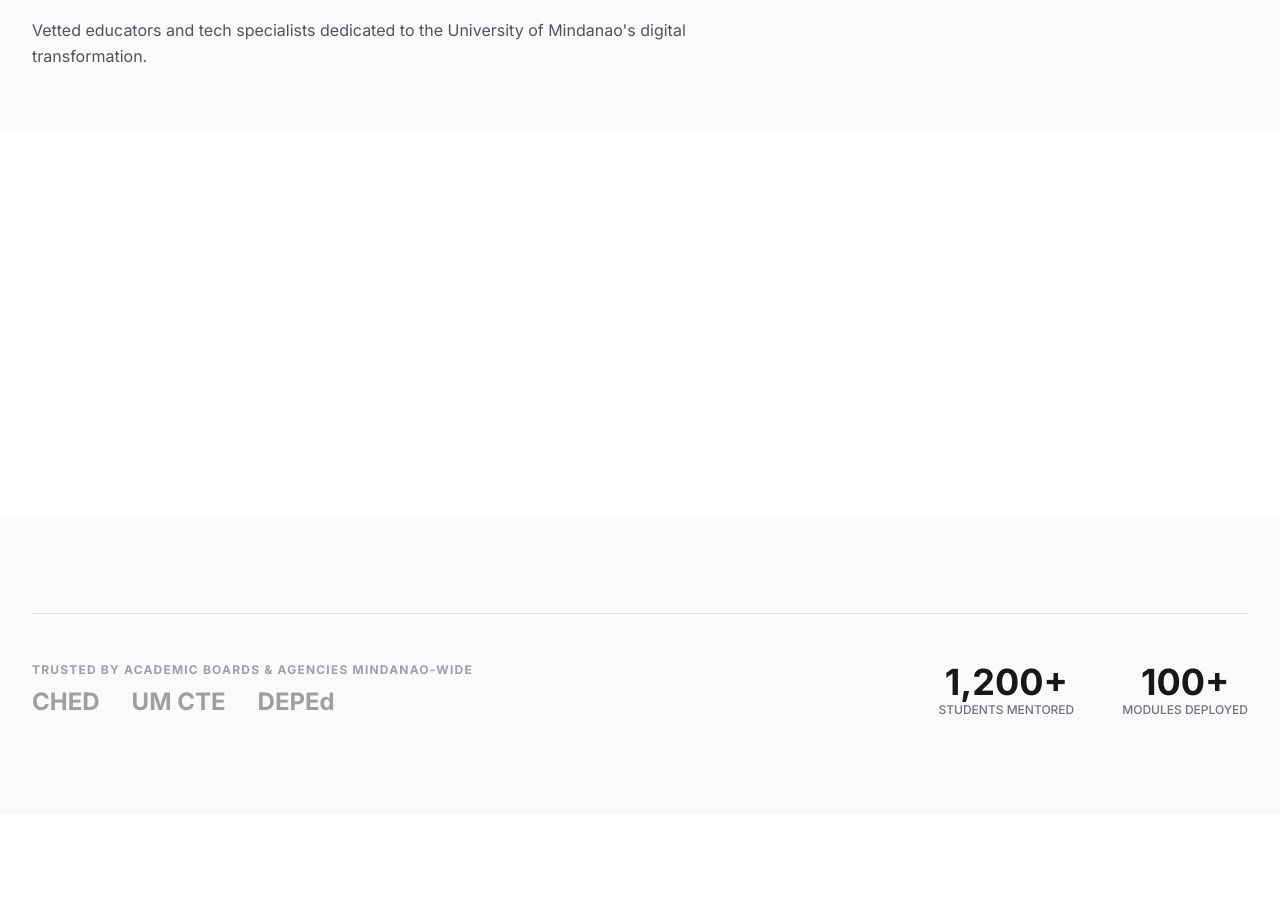
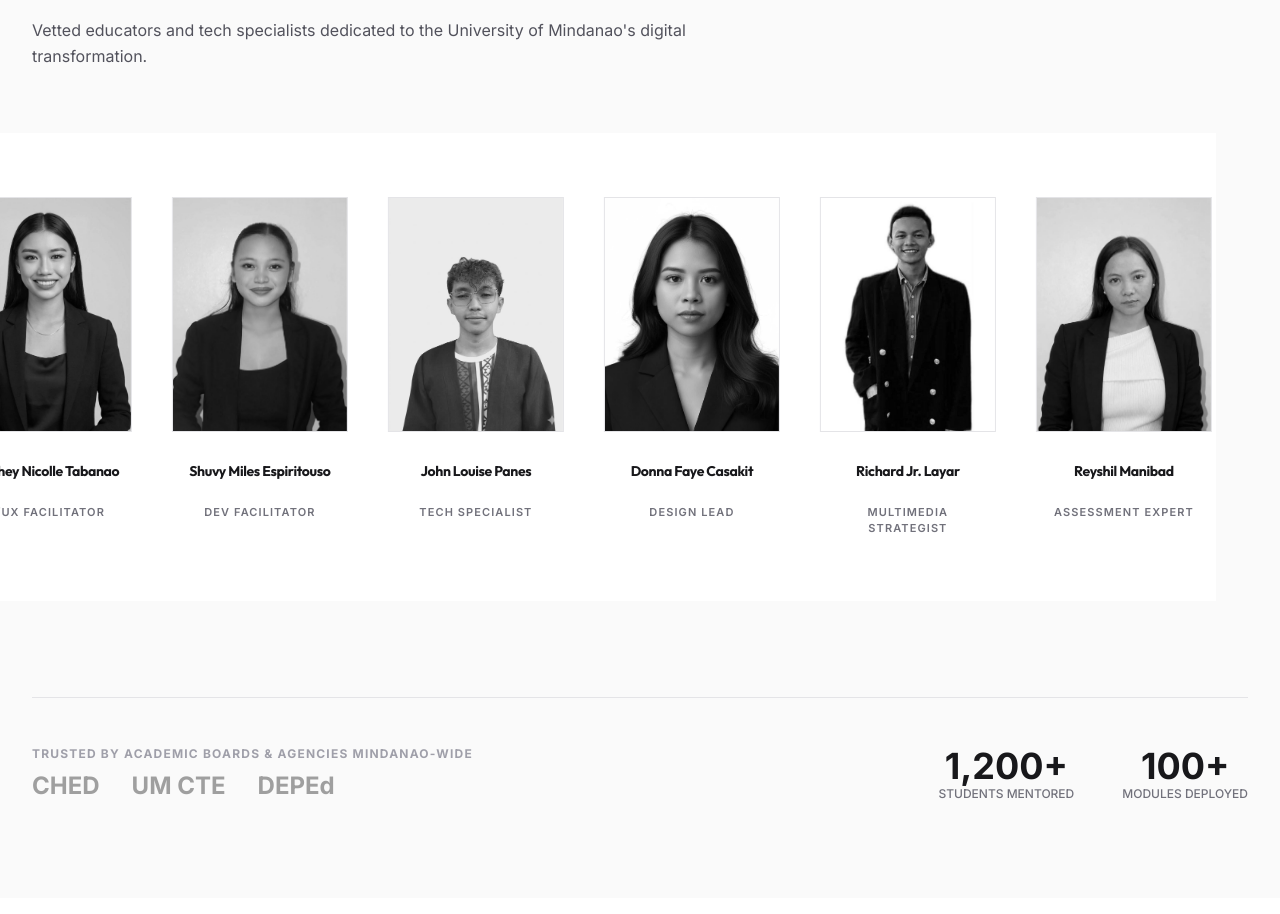
Before and after one commit to Topor24k/DigiTeachHub2, a React (Vite) app: page / in a window 1280 px wide. Shown: the part 5626-6540 px from the top of the page. Built offline with nearby package versions, Linux system fonts and the light colour scheme.

Commit message:
Implement seamless infinite marquee with no gaps or flicker - improved card spacing

```diff
--- a/src/components/LandingPage.tsx
+++ b/src/components/LandingPage.tsx
@@ -450,9 +450,11 @@ const LandingPage: React.FC = () => {
             </div>
           </div>
 
-          <div className="marquee-container py-12 -mx-4 sm:-mx-6 lg:-mx-8">
+          <div className="marquee-container py-16 -mx-4 sm:-mx-6 lg:-mx-8">
             <div className="marquee">
-              {[
+              {/* Generate team array for seamless duplication */}
+              {(() => {
+                const teamMembers = [
                   { name: "Hershey Nicolle Tabanao", role: "UI/UX Facilitator", img: "/Pictures/Hershey Nicolle N. Tabanao.jpg" },
                   { name: "Shuvy Miles Espiritouso", role: "Dev Facilitator", img: "/Pictures/Shuvy Miles C. Espiritouso.jpg" },
                   { name: "John Louise Panes", role: "Tech Specialist", img: "/Pictures/John Louise Clark A. Panes.jpg" },
@@ -460,41 +462,23 @@ const LandingPage: React.FC = () => {
                   { name: "Richard Jr. Layar", role: "Multimedia Strategist", img: "/Pictures/Richard Jr. R. Layar.jpg" },
                   { name: "Reyshil Manibad", role: "Assessment Expert", img: "/Pictures/Reyshil M. Manibad.jpg" },
                   { name: "Ruvie Ann C Alba", role: "Mentorship Coordinator", img: "/Pictures/Ruvie Ann C. Alba.jpg" }
-              ].map((member, i) => (
-                <div key={i} className="marquee-item w-40">
-                  <div className="aspect-[3/4] bg-white border border-zinc-200 overflow-hidden group hover:border-um-red transition-all">
-                    <div className="w-full h-full bg-zinc-100 relative overflow-hidden grayscale group-hover:grayscale-0 transition-all">
+                ];
+                // Duplicate array exactly once for seamless loop
+                const duplicatedTeam = [...teamMembers, ...teamMembers];
+                return duplicatedTeam.map((member, i) => (
+                  <div key={i} className="marquee-item">
+                    <div className="aspect-[3/4] bg-white border border-zinc-200 overflow-hidden group hover:border-um-red transition-all duration-300">
+                      <div className="w-full h-full bg-zinc-100 relative overflow-hidden grayscale group-hover:grayscale-0 transition-all duration-300">
                         <img src={member.img} alt={member.name} className="w-full h-full object-cover" />
                       </div>
                     </div>
-                  <div className="px-4">
-                    <h4 className="font-bold text-sm mb-1 line-clamp-2">{member.name}</h4>
-                    <p className="text-[10px] uppercase tracking-widest text-zinc-400 font-bold line-clamp-1">{member.role}</p>
+                    <div className="px-2 text-center">
+                      <h4 className="font-bold text-sm leading-tight mb-3 line-clamp-2 h-10 flex items-center justify-center">{member.name}</h4>
+                      <p className="text-[11px] uppercase tracking-widest text-zinc-500 font-semibold line-clamp-2">{member.role}</p>
                     </div>
                   </div>
-              ))}
-              {/* Duplicate for seamless loop */}
-              {[
-                { name: "Hershey Nicolle Tabanao", role: "UI/UX Facilitator", img: "/Pictures/Hershey Nicolle N. Tabanao.jpg" },
-                { name: "Shuvy Miles Espiritouso", role: "Dev Facilitator", img: "/Pictures/Shuvy Miles C. Espiritouso.jpg" },
-                { name: "John Louise Panes", role: "Tech Specialist", img: "/Pictures/John Louise Clark A. Panes.jpg" },
-                { name: "Donna Faye Casakit", role: "Design Lead", img: "/Pictures/Donna Faye A. Casakit.jpg" },
-                { name: "Richard Jr. Layar", role: "Multimedia Strategist", img: "/Pictures/Richard Jr. R. Layar.jpg" },
-                { name: "Reyshil Manibad", role: "Assessment Expert", img: "/Pictures/Reyshil M. Manibad.jpg" },
-                { name: "Ruvie Ann C Alba", role: "Mentorship Coordinator", img: "/Pictures/Ruvie Ann C. Alba.jpg" }
-              ].map((member, i) => (
-                <div key={`duplicate-${i}`} className="marquee-item w-40">
-                  <div className="aspect-[3/4] bg-white border border-zinc-200 overflow-hidden group hover:border-um-red transition-all">
-                    <div className="w-full h-full bg-zinc-100 relative overflow-hidden grayscale group-hover:grayscale-0 transition-all">
-                      <img src={member.img} alt={member.name} className="w-full h-full object-cover" />
-                    </div>
-                  </div>
-                  <div className="px-4">
-                    <h4 className="font-bold text-sm mb-1 line-clamp-2">{member.name}</h4>
-                    <p className="text-[10px] uppercase tracking-widest text-zinc-400 font-bold line-clamp-1">{member.role}</p>
-                  </div>
-                </div>
-              ))}
+                ));
+              })()}
             </div>
           </div>
 
--- a/src/index.css
+++ b/src/index.css
@@ -34,23 +34,27 @@
 
 @keyframes marquee {
   0% {
-    transform: translateX(100%);
+    transform: translateX(0);
   }
   100% {
-    transform: translateX(-100%);
+    transform: translateX(-50%);
   }
 }
 
 .marquee-container {
   overflow: hidden;
   background: white;
+  width: 100%;
+  position: relative;
 }
 
 .marquee {
   display: flex;
-  gap: 2rem;
-  animation: marquee 60s linear infinite;
-  width: fit-content;
+  gap: 2.5rem;
+  animation: marquee 140s linear infinite;
+  width: 200%;
+  will-change: transform;
+  padding: 0 1rem;
 }
 
 .marquee:hover {
@@ -61,5 +65,7 @@
   flex-shrink: 0;
   display: flex;
   flex-direction: column;
-  gap: 1rem;
+  gap: 1.25rem;
+  width: 11rem;
+  min-width: 11rem;
 }
```
Lines whose indentation alone changed are shown as unchanged.
